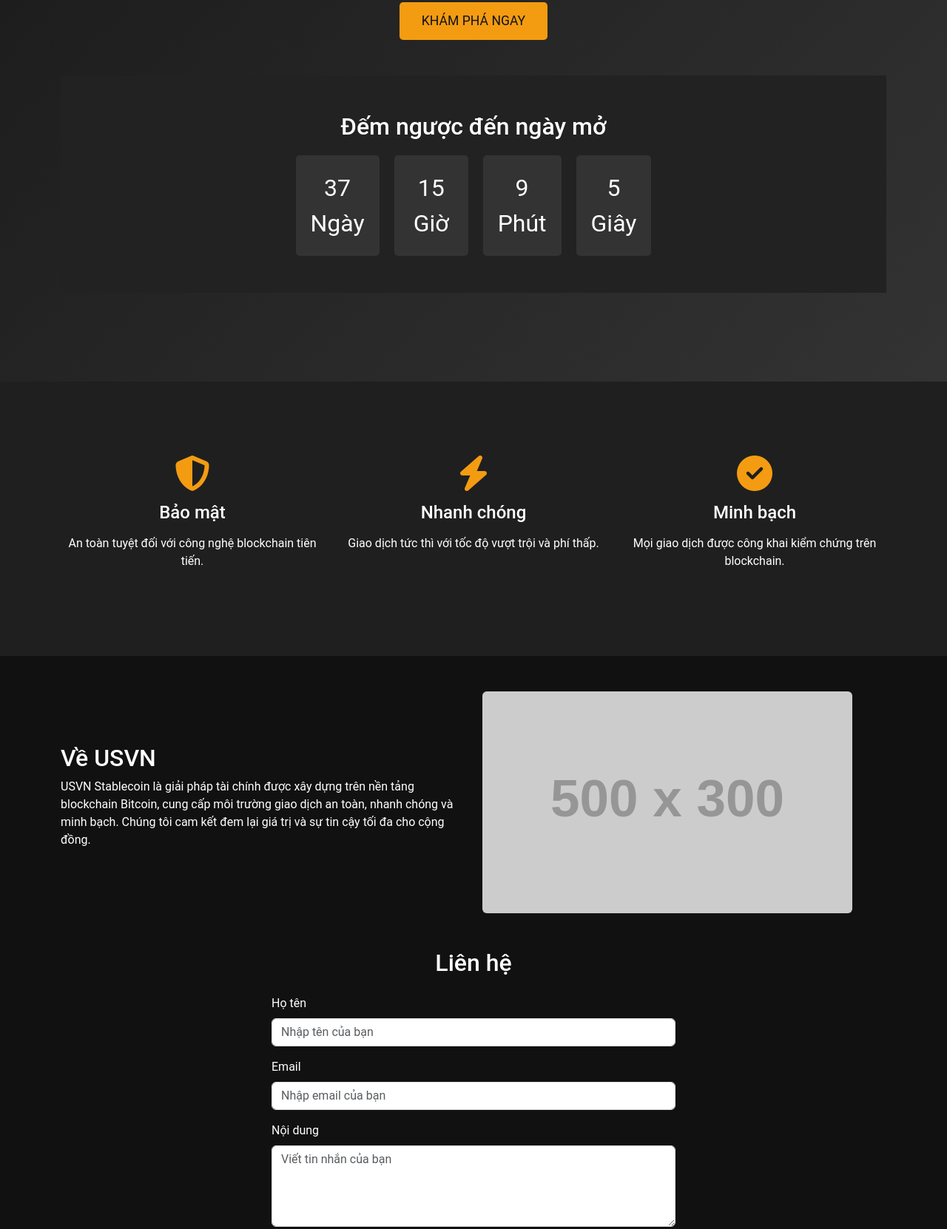
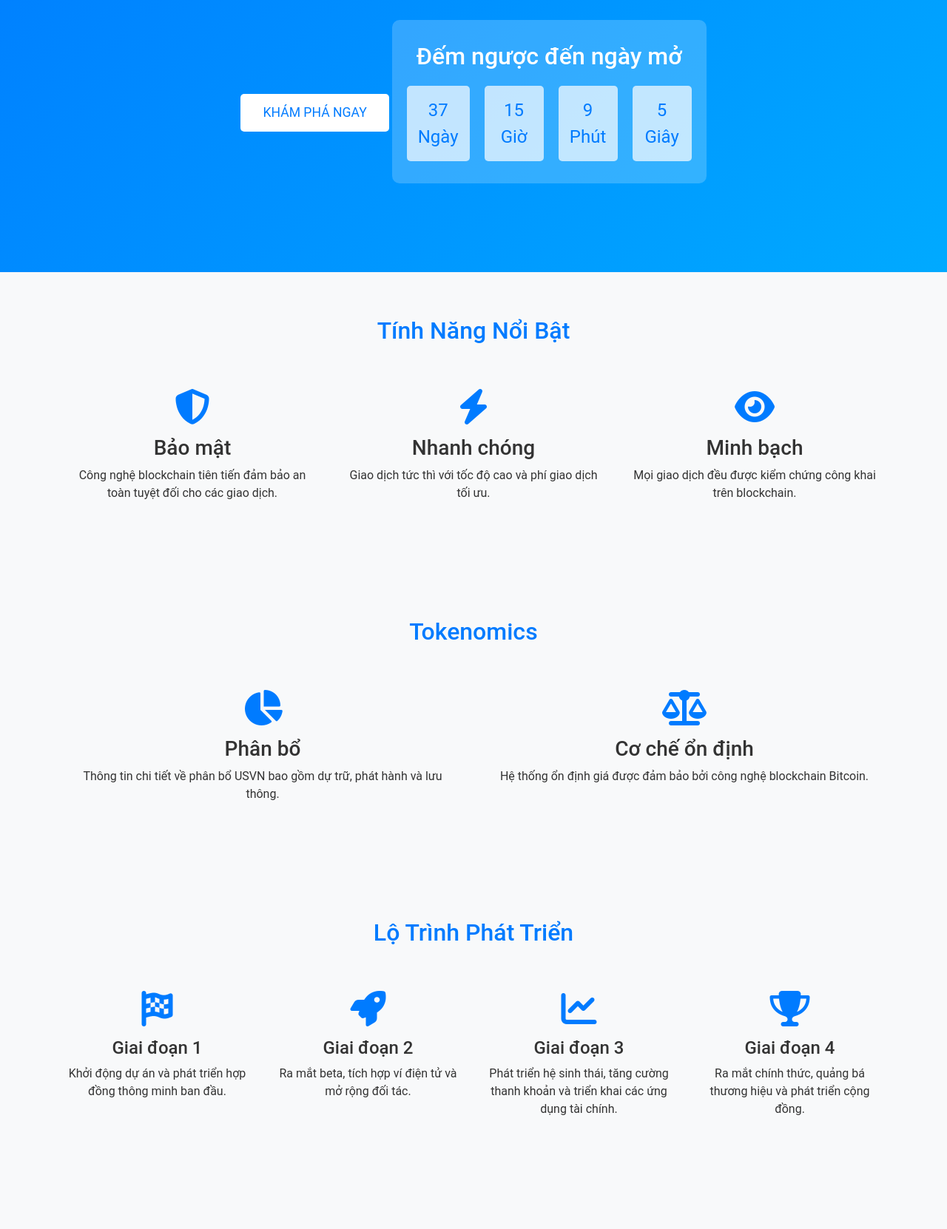
Before and after one commit to usvn-vn/usvn-coin, a plain HTML site: page index.html in a window 1280 px wide. Shown: the part 316-1978 px from the top of the page at 74% size. Drawn offline with nearby package versions, Linux system fonts and the light colour scheme; placeholder pictures from the web are drawn by us.

Commit message:
Update index.html

```diff
--- a/index.html
+++ b/index.html
@@ -11,35 +11,40 @@
   <style>
     body {
       font-family: 'Roboto', sans-serif;
-      background-color: #111;
-      color: #fff;
+      background-color: #f8f9fa;
+      color: #333;
     }
     .navbar {
-      background-color: #222;
+      background-color: #fff;
+      box-shadow: 0 2px 4px rgba(0,0,0,0.1);
     }
     .navbar-brand {
       font-weight: bold;
-      font-size: 1.5rem;
+      color: #007bff !important;
+    }
+    .navbar-nav .nav-link {
+      color: #007bff !important;
+      font-weight: 500;
     }
     .hero {
-      background: linear-gradient(135deg, #1a1a1a, #333);
+      background: linear-gradient(135deg, #007bff, #00aaff);
       padding: 120px 20px;
       text-align: center;
+      color: #fff;
       position: relative;
     }
     .hero h1 {
       font-size: 3.5rem;
       font-weight: 700;
-      color: #f39c12;
     }
     .hero p {
       font-size: 1.25rem;
       margin: 20px 0;
     }
     .btn-custom {
-      background-color: #f39c12;
+      background-color: #fff;
       border: none;
-      color: #111;
+      color: #007bff;
       padding: 12px 30px;
       font-size: 1.1rem;
       border-radius: 5px;
@@ -47,68 +52,74 @@
       transition: background-color 0.3s ease;
     }
     .btn-custom:hover {
-      background-color: #d35400;
-    }
-    .features {
-      padding: 80px 20px;
-      background-color: #1f1f1f;
-    }
-    .features .feature {
-      padding: 20px;
-    }
-    .features .feature i {
-      font-size: 3rem;
-      color: #f39c12;
-      margin-bottom: 15px;
-    }
-    .features .feature h3 {
-      font-size: 1.5rem;
-      margin-bottom: 15px;
+      background-color: #e0e0e0;
     }
     .countdown-section {
-      background-color: #222;
-      padding: 50px 20px;
-      text-align: center;
+      background-color: rgba(255, 255, 255, 0.2);
+      padding: 30px 20px;
+      border-radius: 10px;
+      display: inline-block;
+      margin-top: 30px;
     }
     .countdown {
       display: flex;
       justify-content: center;
       gap: 20px;
-      font-size: 2rem;
+      font-size: 1.5rem;
       margin-top: 20px;
     }
     .countdown div {
-      background: #333;
+      background: rgba(255,255,255,0.7);
+      padding: 15px;
+      border-radius: 5px;
+      min-width: 80px;
+      color: #007bff;
+    }
+    /* Các section khác */
+    .section-title {
+      text-align: center;
+      margin-bottom: 40px;
+      color: #007bff;
+    }
+    .features, .tokenomics, .roadmap, .about, .news {
+      padding: 60px 20px;
+    }
+    .features .feature, .tokenomics .token, .roadmap .step, .news .article {
+      text-align: center;
       padding: 20px;
-      border-radius: 5px;
-      min-width: 100px;
+    }
+    .features .feature i,
+    .tokenomics .token i,
+    .roadmap .step i,
+    .news .article i {
+      font-size: 3rem;
+      color: #007bff;
+      margin-bottom: 15px;
     }
     .footer {
-      background-color: #222;
+      background-color: #007bff;
       padding: 20px 0;
       text-align: center;
-    }
-    /* Responsive adjustments */
-    @media (max-width: 576px) {
-      .hero h1 { font-size: 2.5rem; }
-      .hero p { font-size: 1rem; }
-      .countdown { flex-direction: column; }
+      color: #fff;
     }
   </style>
 </head>
 <body>
   <!-- Navigation -->
-  <nav class="navbar navbar-expand-lg navbar-dark">
+  <nav class="navbar navbar-expand-lg">
     <div class="container">
       <a class="navbar-brand" href="#">USVN</a>
       <button class="navbar-toggler" type="button" data-bs-toggle="collapse" data-bs-target="#navbarNav">
-        <span class="navbar-toggler-icon"></span>
+        <span class="navbar-toggler-icon" style="color:#007bff;"></span>
       </button>
       <div class="collapse navbar-collapse" id="navbarNav">
         <ul class="navbar-nav ms-auto">
           <li class="nav-item"><a class="nav-link active" href="#">Trang chủ</a></li>
           <li class="nav-item"><a class="nav-link" href="#features">Tính năng</a></li>
+          <li class="nav-item"><a class="nav-link" href="#tokenomics">Tokenomics</a></li>
+          <li class="nav-item"><a class="nav-link" href="#roadmap">Lộ trình</a></li>
           <li class="nav-item"><a class="nav-link" href="#about">Về chúng tôi</a></li>
+          <li class="nav-item"><a class="nav-link" href="#news">Tin tức</a></li>
           <li class="nav-item"><a class="nav-link" href="#contact">Liên hệ</a></li>
         </ul>
       </div>
@@ -122,7 +133,7 @@
       <p>Giải pháp tài chính an toàn và minh bạch trên Blockchain Bitcoin</p>
       <a href="#features" class="btn btn-custom">Khám phá ngay</a>
       <!-- Countdown Timer -->
-      <div class="countdown-section mt-5">
+      <div class="countdown-section">
         <h2>Đếm ngược đến ngày mở</h2>
         <div id="countdown" class="countdown">
           <div><span id="days">0</span><br>Ngày</div>
@@ -137,46 +148,122 @@
   <!-- Features Section -->
   <section id="features" class="features">
     <div class="container">
-      <div class="row text-center">
+      <h2 class="section-title">Tính Năng Nổi Bật</h2>
+      <div class="row">
         <div class="col-md-4 feature">
           <i class="fas fa-shield-alt"></i>
           <h3>Bảo mật</h3>
-          <p>An toàn tuyệt đối với công nghệ blockchain tiên tiến.</p>
+          <p>Công nghệ blockchain tiên tiến đảm bảo an toàn tuyệt đối cho các giao dịch.</p>
         </div>
         <div class="col-md-4 feature">
           <i class="fas fa-bolt"></i>
           <h3>Nhanh chóng</h3>
-          <p>Giao dịch tức thì với tốc độ vượt trội và phí thấp.</p>
+          <p>Giao dịch tức thì với tốc độ cao và phí giao dịch tối ưu.</p>
         </div>
         <div class="col-md-4 feature">
-          <i class="fas fa-check-circle"></i>
+          <i class="fas fa-eye"></i>
           <h3>Minh bạch</h3>
-          <p>Mọi giao dịch được công khai kiểm chứng trên blockchain.</p>
+          <p>Mọi giao dịch đều được kiểm chứng công khai trên blockchain.</p>
+        </div>
+      </div>
+    </div>
+  </section>
+
+  <!-- Tokenomics Section -->
+  <section id="tokenomics" class="tokenomics bg-light">
+    <div class="container">
+      <h2 class="section-title">Tokenomics</h2>
+      <div class="row">
+        <div class="col-md-6 token">
+          <i class="fas fa-chart-pie"></i>
+          <h3>Phân bổ</h3>
+          <p>Thông tin chi tiết về phân bổ USVN bao gồm dự trữ, phát hành và lưu thông.</p>
+        </div>
+        <div class="col-md-6 token">
+          <i class="fas fa-balance-scale"></i>
+          <h3>Cơ chế ổn định</h3>
+          <p>Hệ thống ổn định giá được đảm bảo bởi công nghệ blockchain Bitcoin.</p>
+        </div>
+      </div>
+    </div>
+  </section>
+
+  <!-- Roadmap Section -->
+  <section id="roadmap" class="roadmap">
+    <div class="container">
+      <h2 class="section-title">Lộ Trình Phát Triển</h2>
+      <div class="row">
+        <div class="col-md-3 step">
+          <i class="fas fa-flag-checkered"></i>
+          <h4>Giai đoạn 1</h4>
+          <p>Khởi động dự án và phát triển hợp đồng thông minh ban đầu.</p>
+        </div>
+        <div class="col-md-3 step">
+          <i class="fas fa-rocket"></i>
+          <h4>Giai đoạn 2</h4>
+          <p>Ra mắt beta, tích hợp ví điện tử và mở rộng đối tác.</p>
+        </div>
+        <div class="col-md-3 step">
+          <i class="fas fa-chart-line"></i>
+          <h4>Giai đoạn 3</h4>
+          <p>Phát triển hệ sinh thái, tăng cường thanh khoản và triển khai các ứng dụng tài chính.</p>
+        </div>
+        <div class="col-md-3 step">
+          <i class="fas fa-trophy"></i>
+          <h4>Giai đoạn 4</h4>
+          <p>Ra mắt chính thức, quảng bá thương hiệu và phát triển cộng đồng.</p>
         </div>
       </div>
     </div>
   </section>
 
   <!-- About Section -->
-  <section id="about" class="container my-5">
+  <section id="about" class="about bg-light">
+    <div class="container">
+      <h2 class="section-title">Về USVN</h2>
       <div class="row align-items-center">
         <div class="col-md-6">
-        <h2>Về USVN</h2>
           <p>
-          USVN Stablecoin là giải pháp tài chính được xây dựng trên nền tảng blockchain Bitcoin,
-          cung cấp môi trường giao dịch an toàn, nhanh chóng và minh bạch. Chúng tôi cam kết đem lại
-          giá trị và sự tin cậy tối đa cho cộng đồng.
+            USVN Stablecoin là giải pháp tài chính tiên tiến được xây dựng trên nền tảng blockchain Bitcoin, cung cấp môi trường giao dịch an toàn, nhanh chóng và minh bạch. Chúng tôi cam kết đem lại giá trị bền vững và sự tin cậy tối đa cho cộng đồng.
+          </p>
+          <p>
+            Với công nghệ bảo mật hàng đầu và hệ thống ổn định giá thông minh, USVN hứa hẹn trở thành lựa chọn hàng đầu cho các nhà đầu tư và người dùng trong lĩnh vực tài chính kỹ thuật số.
           </p>
         </div>
         <div class="col-md-6">
           <img src="https://via.placeholder.com/500x300" alt="USVN Stablecoin" class="img-fluid rounded">
         </div>
       </div>
+    </div>
+  </section>
+
+  <!-- News Section -->
+  <section id="news" class="news">
+    <div class="container">
+      <h2 class="section-title">Tin Tức & Cập Nhật</h2>
+      <div class="row">
+        <div class="col-md-4 article">
+          <i class="fas fa-newspaper"></i>
+          <h4>Bản tin 1</h4>
+          <p>Cập nhật những thông tin mới nhất về USVN và thị trường tài chính kỹ thuật số.</p>
+        </div>
+        <div class="col-md-4 article">
+          <i class="fas fa-newspaper"></i>
+          <h4>Bản tin 2</h4>
+          <p>Thông tin về các sự kiện, hội nghị và các hoạt động từ cộng đồng USVN.</p>
+        </div>
+        <div class="col-md-4 article">
+          <i class="fas fa-newspaper"></i>
+          <h4>Bản tin 3</h4>
+          <p>Nhận định thị trường và phân tích chuyên sâu từ các chuyên gia tài chính.</p>
+        </div>
+      </div>
+    </div>
   </section>
 
   <!-- Contact Section -->
   <section id="contact" class="container my-5">
-    <h2 class="text-center mb-4">Liên hệ</h2>
+    <h2 class="section-title">Liên hệ</h2>
     <div class="row">
       <div class="col-md-6 offset-md-3">
         <form>
```
Lines whose indentation alone changed are shown as unchanged.
